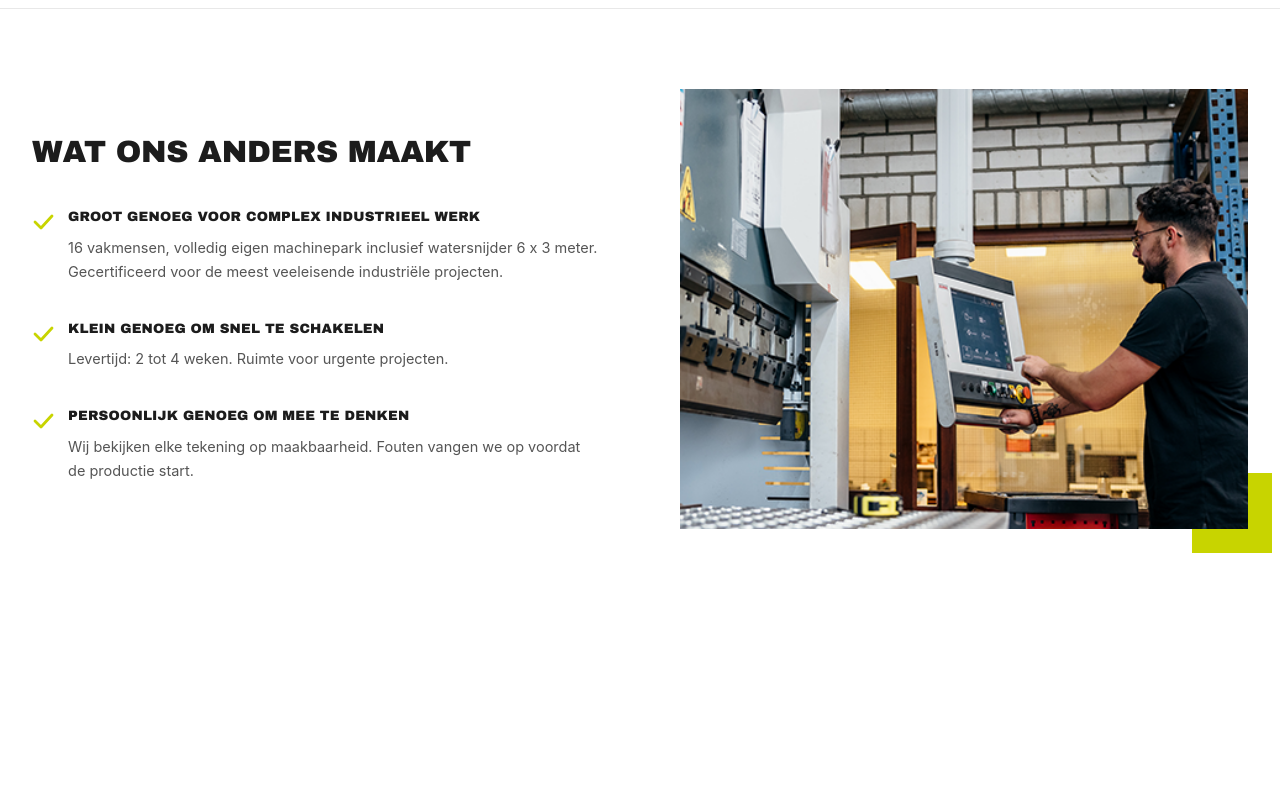
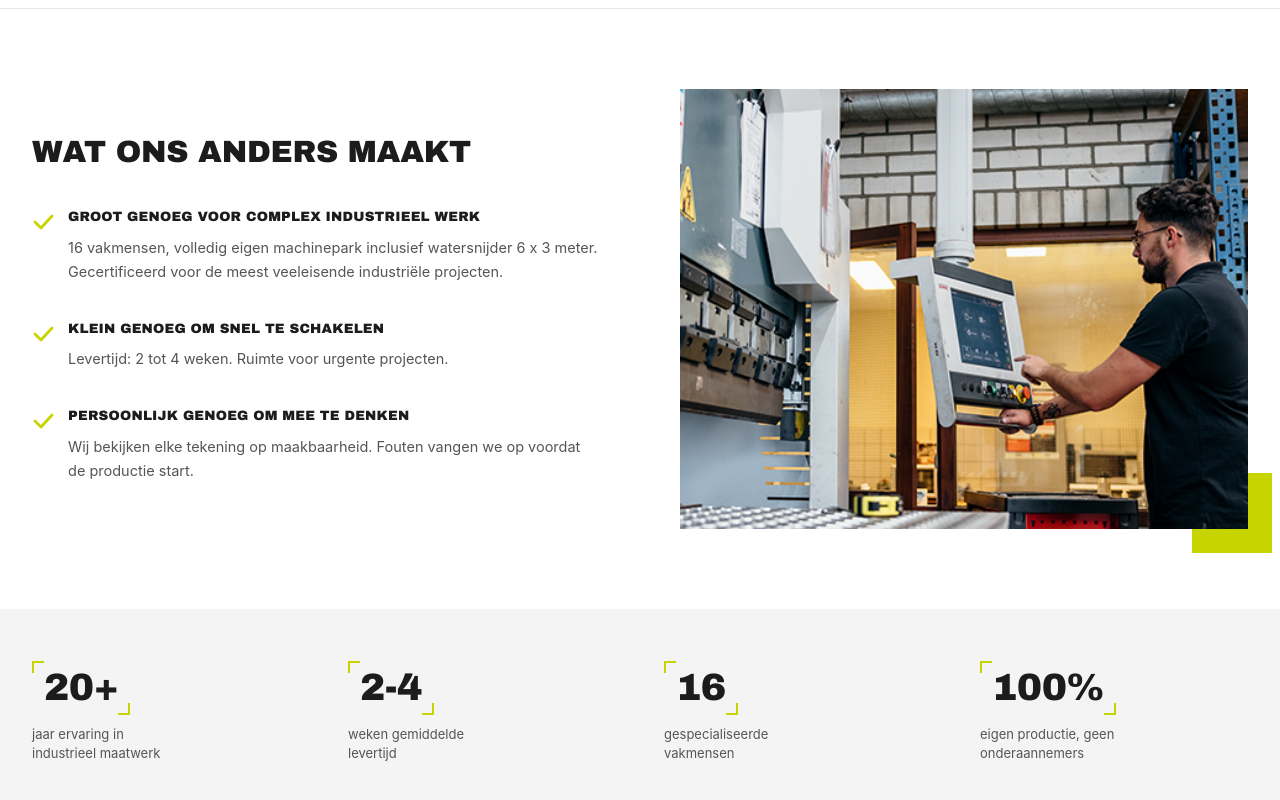
Before and after one commit to henryjobel/Feroworks, a React app: page / in a window 1280 px wide. Shown: the part 1514-2314 px from the top of the page. Before the commit the page ends 2123 px from the top, so only its background shows below. Built offline with nearby package versions, Linux system fonts and the light colour scheme; the HTML template or start-up script is replaced by a standard one.

Commit message:
aded all the things

```diff
--- a/src/App.jsx
+++ b/src/App.jsx
@@ -4,6 +4,7 @@ import HeroBanner from './components/HeroBanner'
 import WatFernaSection from './components/WatFernaSection'
 import ClientLogosSection from './components/ClientLogosSection'
 import WatOnsAndersMaakt from './components/WatOnsAndersMaakt'
+import StatsSection from './components/StatsSection'
 
 function HomePage() {
   return (
@@ -12,6 +13,7 @@ function HomePage() {
       <WatFernaSection />
       <ClientLogosSection />
       <WatOnsAndersMaakt />
+      <StatsSection />
     </>
   )
 }
--- /dev/null
+++ b/src/components/StatsSection.jsx
@@ -0,0 +1,115 @@
+import { useEffect, useRef, useState } from "react";
+
+const stats = [
+  { number: "20+", desc: "jaar ervaring in industrieel maatwerk" },
+  { number: "2-4", desc: "weken gemiddelde levertijd" },
+  { number: "16",  desc: "gespecialiseerde vakmensen" },
+  { number: "100%", desc: "eigen productie, geen onderaannemers" },
+];
+
+function StatItem({ number, desc, delay }) {
+  return (
+    <div
+      style={{
+        display: "flex",
+        flexDirection: "column",
+        alignItems: "flex-start",
+        gap: "10px",
+        flex: 1,
+      }}
+    >
+      {/* Number with lime corner brackets */}
+      <div style={{ position: "relative", padding: "8px 12px" }}>
+        {/* Top-left corner */}
+        <span style={{
+          position: "absolute", top: 0, left: 0,
+          width: "12px", height: "12px",
+          borderTop: "2.5px solid #c8d400",
+          borderLeft: "2.5px solid #c8d400",
+        }} />
+        {/* Bottom-right corner */}
+        <span style={{
+          position: "absolute", bottom: 0, right: 0,
+          width: "12px", height: "12px",
+          borderBottom: "2.5px solid #c8d400",
+          borderRight: "2.5px solid #c8d400",
+        }} />
+
+        <span style={{
+          fontFamily: "Arial Black, Arial, sans-serif",
+          fontWeight: 900,
+          fontSize: "clamp(26px, 3vw, 38px)",
+          color: "#1c1c1c",
+          lineHeight: 1,
+          letterSpacing: "-0.5px",
+        }}>
+          {number}
+        </span>
+      </div>
+
+      <p style={{
+        fontSize: "13px",
+        color: "#555",
+        margin: 0,
+        lineHeight: 1.5,
+        maxWidth: "140px",
+      }}>
+        {desc}
+      </p>
+    </div>
+  );
+}
+
+function StatsSection() {
+  const ref = useRef(null);
+  const [vis, setVis] = useState(false);
+
+  useEffect(() => {
+    const obs = new IntersectionObserver(
+      ([e]) => { if (e.isIntersecting) setVis(true); },
+      { threshold: 0.15 }
+    );
+    if (ref.current) obs.observe(ref.current);
+    return () => obs.disconnect();
+  }, []);
+
+  return (
+    <section style={{ background: "#f4f4f4", padding: "52px 0" }}>
+      <style>{`
+        .ss-item {
+          opacity: 0;
+          transform: translateY(20px);
+          transition: opacity .5s ease, transform .5s ease;
+        }
+        .ss-item:nth-child(1) { transition-delay: 0s; }
+        .ss-item:nth-child(2) { transition-delay: 0.12s; }
+        .ss-item:nth-child(3) { transition-delay: 0.24s; }
+        .ss-item:nth-child(4) { transition-delay: 0.36s; }
+        .ss-on .ss-item { opacity: 1; transform: none; }
+
+        @media (max-width: 640px) {
+          .ss-grid { grid-template-columns: 1fr 1fr !important; gap: 36px !important; }
+        }
+      `}</style>
+
+      <div
+        ref={ref}
+        className={"max-w-7xl mx-auto px-6 md:px-8 ss-grid " + (vis ? "ss-on" : "")}
+        style={{
+          display: "grid",
+          gridTemplateColumns: "repeat(4, 1fr)",
+          gap: "48px",
+          alignItems: "start",
+        }}
+      >
+        {stats.map((s, i) => (
+          <div className="ss-item" key={i}>
+            <StatItem number={s.number} desc={s.desc} />
+          </div>
+        ))}
+      </div>
+    </section>
+  );
+}
+
+export default StatsSection;
```
